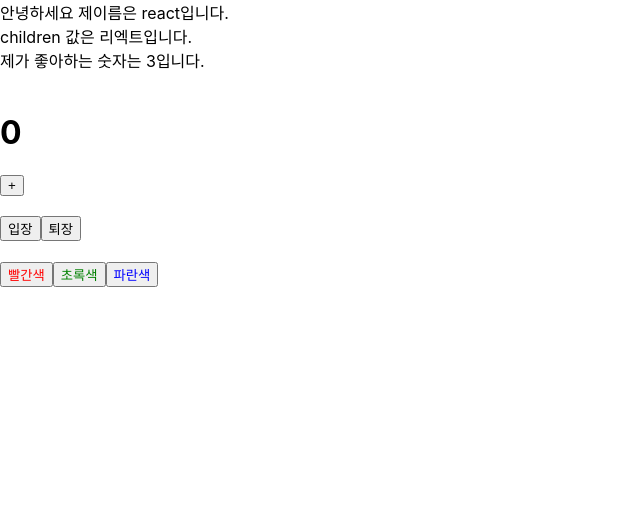
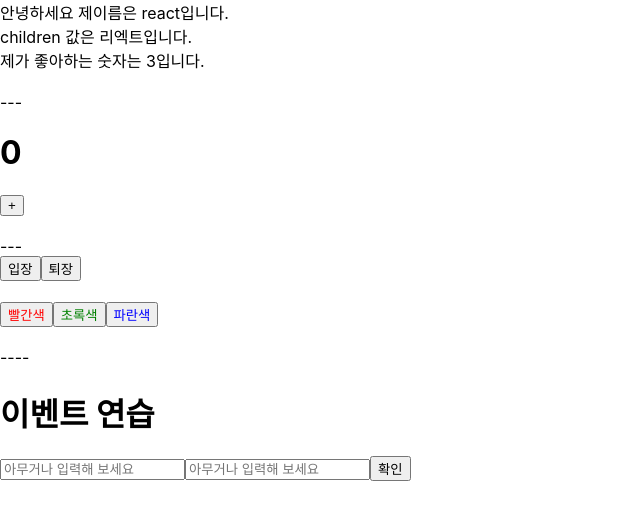
Before and after one commit to kqjatjr/ReactStudy, a React (Create React App) app: page / in a window 1280 px wide. Shown: the top 520 px of the page, without its empty margins (0-640 px from the left). Built offline with nearby package versions, Linux system fonts and the light colour scheme.

Commit message:
이벤트 핸들링

```diff
--- a/src/App.tsx
+++ b/src/App.tsx
@@ -1,6 +1,7 @@
 import MyComponent from "./Components/MyComponent";
 import Counter from "./Components/Counter";
 import Say from "./Components/Say";
+import EventPractice from "./Components/EventPractice";
 
 function App() {
   return (
@@ -9,9 +10,14 @@ function App() {
         리엑트
       </MyComponent>
       <br />
+      ---
       <Counter />
       <br />
+      ---
       <Say />
+      <br />
+      ----
+      <EventPractice />
     </div>
   );
 }
--- /dev/null
+++ b/src/Components/EventPractice.tsx
@@ -0,0 +1,64 @@
+import React, { useState } from "react";
+
+type propsType = {
+  username: string;
+  message: string;
+};
+
+const EventPractice = () => {
+  // const [message, setMessage] = useState<string>("");
+  // const [username, setUsername] = useState<string>("");
+
+  const [form, setForm] = useState<propsType>({
+    username: "",
+    message: "",
+  });
+
+  const { username, message } = form;
+
+  const ChangeValue = (e: React.ChangeEvent<HTMLInputElement>) => {
+    const nextValue = {
+      ...form,
+      [e.target.name]: e.target.value,
+    };
+    setForm(nextValue);
+  };
+
+  const CheckValue = () => {
+    alert(message + ": " + username);
+    setForm({
+      username: "",
+      message: "",
+    });
+  };
+
+  const HandleKeyPress = (e: React.KeyboardEvent<HTMLInputElement>) => {
+    if (e.key === "Enter") {
+      CheckValue();
+    }
+  };
+
+  return (
+    <div>
+      <h1>이벤트 연습</h1>
+      <input
+        type="text"
+        name="message"
+        placeholder="아무거나 입력해 보세요"
+        value={message}
+        onChange={ChangeValue}
+      />
+      <input
+        type="text"
+        name="username"
+        placeholder="아무거나 입력해 보세요"
+        value={username}
+        onChange={ChangeValue}
+        onKeyDown={HandleKeyPress}
+      />
+      <button onClick={CheckValue}>확인</button>
+    </div>
+  );
+};
+
+export default EventPractice;
```
